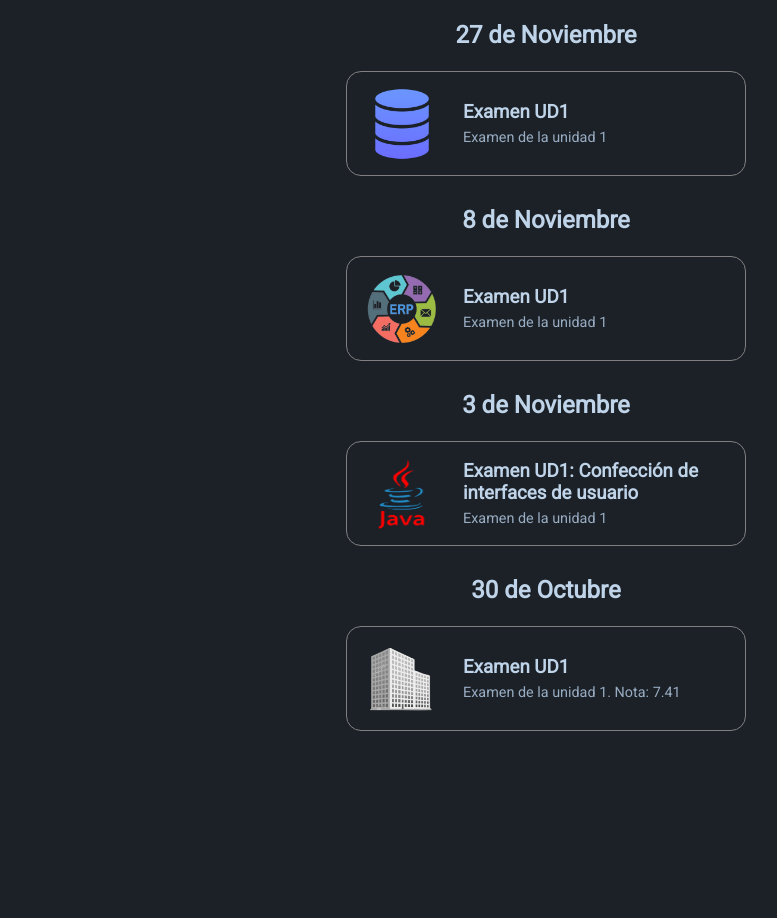
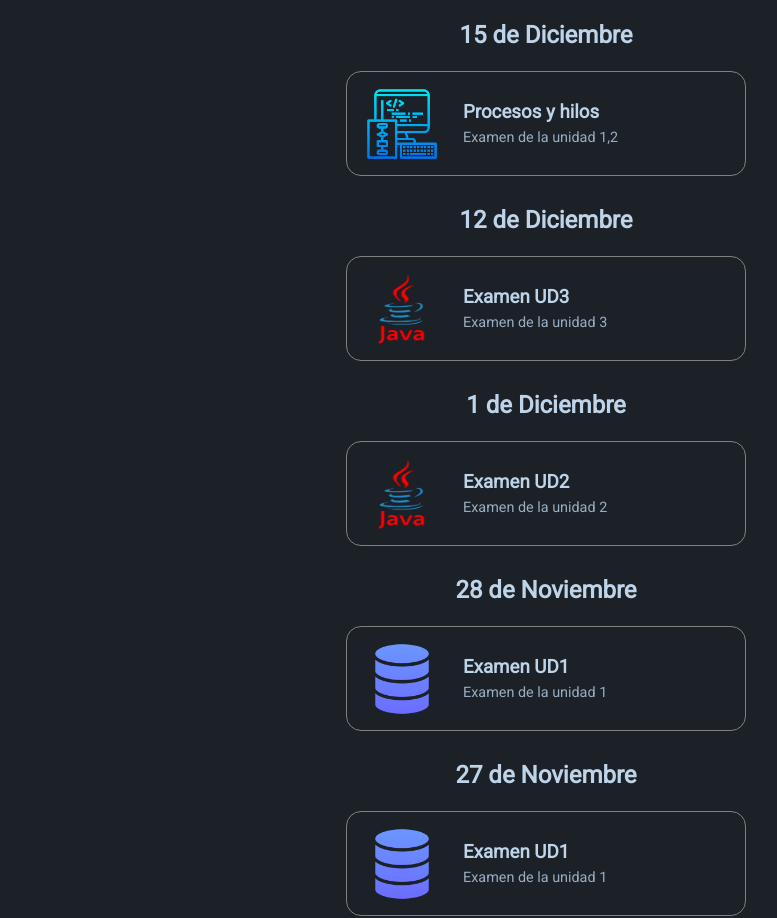
Before and after one commit to iglnierod/AulaVirtual, a plain HTML site: page pages/calendario.html in a window 1280 px wide. Shown: the part 59-977 px from the top of the page, without its empty margins (94-871 px from the left). Before the commit the page ends 800 px from the top, so only its background shows below. Drawn offline with Linux system fonts and the light colour scheme.

Commit message:
Añadidos examenes

```diff
--- a/pages/calendario.html
+++ b/pages/calendario.html
@@ -16,6 +16,46 @@
         </a>
     </nav>
     <main>
+        <h2 class="date">15 de Diciembre</h2>
+        <section class="item">
+            <img src="../img/procesos.png" alt="INT">
+            <section class="info">
+                <h3 class="title">Procesos y hilos</h3>
+                <h3 class="description">Examen de la unidad 1,2</h3>
+            </section>
+        </section>
+        <h2 class="date">12 de Diciembre</h2>
+        <section class="item">
+            <img src="../img/java.png" alt="INT">
+            <section class="info">
+                <h3 class="title">Examen UD3</h3>
+                <h3 class="description">Examen de la unidad 3</h3>
+            </section>
+        </section>
+        <h2 class="date">1 de Diciembre</h2>
+        <section class="item">
+            <img src="../img/java.png" alt="INT">
+            <section class="info">
+                <h3 class="title">Examen UD2</h3>
+                <h3 class="description">Examen de la unidad 2</h3>
+            </section>
+        </section>
+        <h2 class="date">28 de Noviembre</h2>
+        <section class="item">
+            <img src="../img/database.png" alt="BBDD">
+            <section class="info">
+                <h3 class="title">Examen UD1</h3>
+                <h3 class="description">Examen de la unidad 1</h3>
+            </section>
+        </section>
+        <h2 class="date">27 de Noviembre</h2>
+        <section class="item">
+            <img src="../img/database.png" alt="BBDD">
+            <section class="info">
+                <h3 class="title">Examen UD1</h3>
+                <h3 class="description">Examen de la unidad 1</h3>
+            </section>
+        </section>
         <h2 class="date">27 de Noviembre</h2>
         <section class="item">
             <img src="../img/database.png" alt="BBDD">
```
